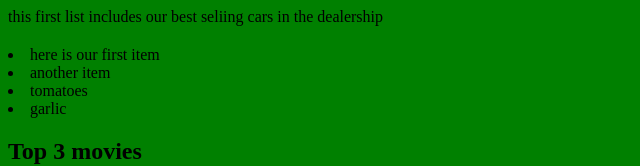
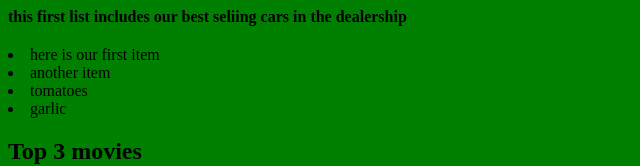
Before and after one commit to tomarish000/classexamples, a plain HTML site: page lists.html in a window 1280 px wide. Shown: the top 166 px of the page, without its empty margins (0-640 px from the left). Drawn offline with Linux system fonts and the light colour scheme.

Commit message:
Update lists.html

```diff
--- a/lists.html
+++ b/lists.html
@@ -2,7 +2,7 @@
   <title>List of cars available at our dealership</title>
   <body bgcolor="green">
   <!-- this is ignored by the computer... -->
-  <p> this first list includes our best seliing cars in the dealership
+    <p><b>this first list includes our best seliing cars in the dealership</b><p>
 
 
      <h2> <!-- Here is our unordered list tag --> </h2>
```
